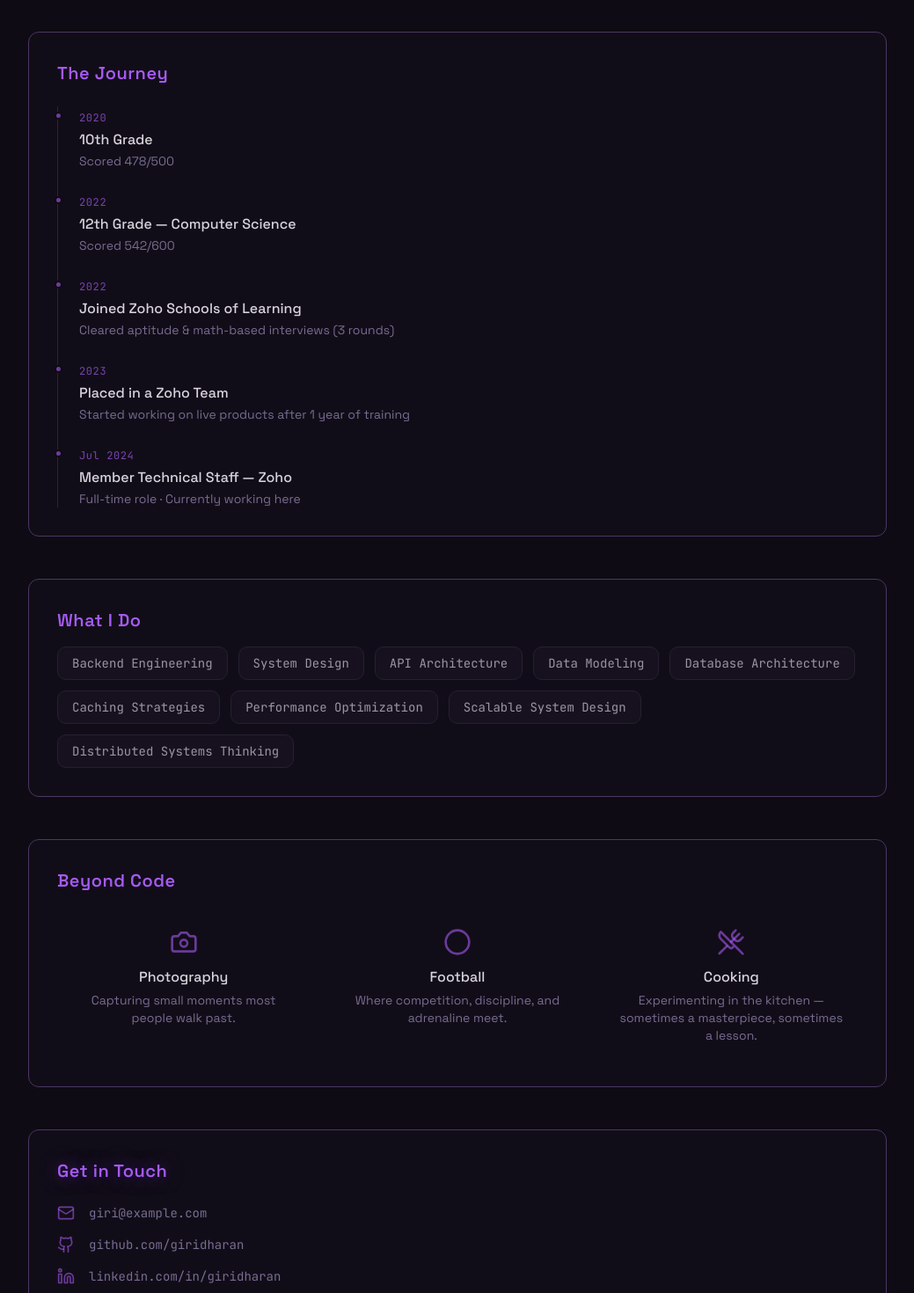
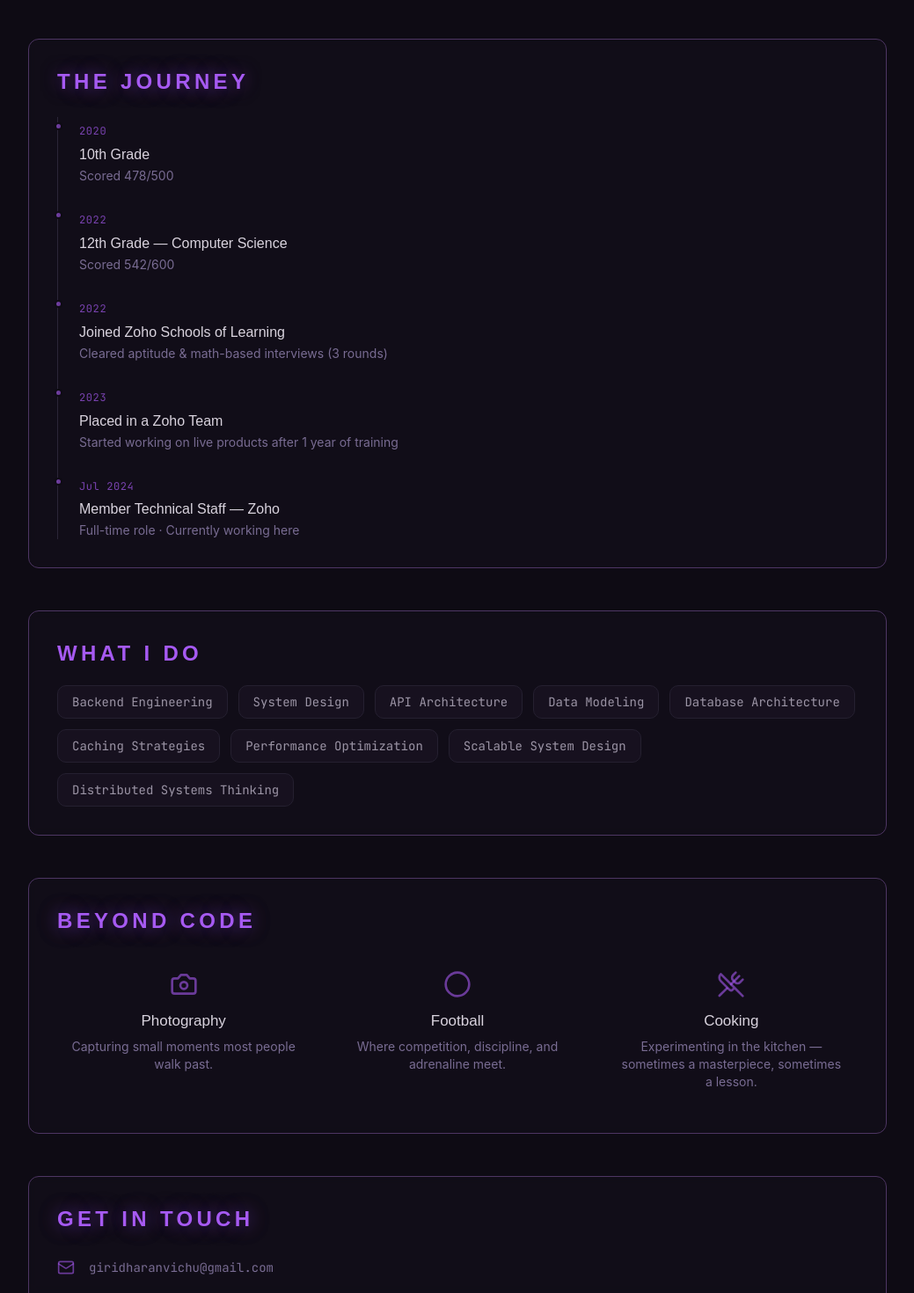
Before and after one commit to Giridharan-08/Giridharan-08, a React (Vite) app: page / in a window 1280 px wide. Shown: the part 1330-2800 px from the top of the page at 88% size, without its empty margins (120-1159 px from the left). Built offline with nearby package versions, Linux system fonts and the light colour scheme; the HTML template or start-up script is replaced by a standard one.

Commit message:
Enhance UI components and update contact information

```diff
--- a/index.html
+++ b/index.html
@@ -12,7 +12,7 @@
     <meta name="twitter:card" content="summary_large_image" />
     <link rel="preconnect" href="https://fonts.googleapis.com" />
     <link rel="preconnect" href="https://fonts.gstatic.com" crossorigin />
-    <link href="https://fonts.googleapis.com/css2?family=Playfair+Display:wght@400;500;600;700;800;900&family=Space+Grotesk:wght@300;400;500;600;700&family=JetBrains+Mono:wght@300;400;500&display=swap" rel="stylesheet" />
+    <link href="https://fonts.googleapis.com/css2?family=Anton&family=JetBrains+Mono:wght@300;400;500&display=swap" rel="stylesheet" />
   </head>
   <body>
     <div id="root"></div>
--- a/src/components/ContactPanel.tsx
+++ b/src/components/ContactPanel.tsx
@@ -1,13 +1,62 @@
 import { motion } from "framer-motion";
-import { Mail, Github, Linkedin } from "lucide-react";
+import { useRef, useState } from "react";
+import { Mail, Github, Linkedin, Instagram, Copy, ExternalLink } from "lucide-react";
 
 const contacts = [
-  { icon: Mail, label: "Email", href: "mailto:giri@example.com", display: "giri@example.com" },
-  { icon: Github, label: "GitHub", href: "https://github.com/giridharan", display: "github.com/giridharan" },
-  { icon: Linkedin, label: "LinkedIn", href: "https://linkedin.com/in/giridharan", display: "linkedin.com/in/giridharan" },
+	{
+		icon: Mail,
+		label: "Email",
+		href: "mailto:giridharanvichu@gmail.com",
+		display: "giridharanvichu@gmail.com",
+		copyValue: "giridharanvichu@gmail.com",
+	},
+	{
+		icon: Github,
+		label: "GitHub",
+		href: "https://github.com/Giridharan-08",
+		display: "github.com/Giridharan-08",
+	},
+	{
+		icon: Linkedin,
+		label: "LinkedIn",
+		href: "https://www.linkedin.com/in/giridharan-s-030225244/",
+		display: "linkedin.com/in/giridharan-s-030225244",
+	},
+	{
+		icon: Instagram,
+		label: "Instagram",
+		href: "https://www.instagram.com/sparkxz_08/",
+		display: "instagram.com/sparkxz_08",
+	},
 ];
 
 const ContactPanel = () => {
+	const [copiedLabel, setCopiedLabel] = useState<string | null>(null);
+	const resetTimerRef = useRef<number | null>(null);
+
+	const handleCopy = async (value: string, label: string) => {
+		if (navigator?.clipboard?.writeText) {
+			await navigator.clipboard.writeText(value);
+		} else {
+			const fallback = document.createElement("textarea");
+			fallback.value = value;
+			fallback.style.position = "fixed";
+			fallback.style.opacity = "0";
+			document.body.appendChild(fallback);
+			fallback.select();
+			document.execCommand("copy");
+			document.body.removeChild(fallback);
+		}
+
+		setCopiedLabel(label);
+		if (resetTimerRef.current) {
+			window.clearTimeout(resetTimerRef.current);
+		}
+		resetTimerRef.current = window.setTimeout(() => {
+			setCopiedLabel(null);
+		}, 1200);
+	};
+
 	return (
 		<motion.div
 			initial={{ opacity: 0, y: 30 }}
@@ -16,27 +65,67 @@ const ContactPanel = () => {
 			transition={{ duration: 0.8, delay: 0.3 }}
 			className="frame-glow rounded-lg p-6 md:p-8 bg-card/40 backdrop-blur-sm"
 		>
-      <h3 className="text-primary font-display text-lg md:text-xl font-semibold mb-6 tracking-wide text-glow-violet">
+			<h3 className="text-primary font-display text-lg md:text-2xl font-semibold uppercase tracking-[0.18em] mb-6 text-glow-violet">
 				Get in Touch
 			</h3>
 			<div className="space-y-4">
-        {contacts.map((c, i) => (
-          <motion.a
+				{contacts.map((c, i) => {
+					const isEmail = c.href.startsWith("mailto:");
+					const showCopied = copiedLabel === c.label;
+					const copyValue = c.copyValue ?? c.href;
+					return (
+						<motion.div
 							key={c.label}
-            href={c.href}
-            target="_blank"
-            rel="noopener noreferrer"
-            className="flex items-center gap-4 group text-muted-foreground hover:text-primary transition-colors duration-300"
+							className="group"
 							initial={{ opacity: 0, x: -10 }}
 							whileInView={{ opacity: 1, x: 0 }}
 							viewport={{ once: true }}
 							transition={{ delay: 0.4 + i * 0.1 }}
-            whileHover={{ x: 4 }}
+						>
+							<div className="flex items-center gap-3">
+								<a
+									href={c.href}
+									target={isEmail ? undefined : "_blank"}
+									rel={isEmail ? undefined : "noopener noreferrer"}
+									className="flex items-center gap-4 text-muted-foreground hover:text-primary transition-colors duration-300"
 								>
 									<c.icon className="w-5 h-5 text-primary/60 group-hover:text-primary transition-colors" />
 									<span className="font-mono text-sm">{c.display}</span>
-          </motion.a>
-        ))}
+								</a>
+								<div className="flex items-center gap-2 opacity-0 group-hover:opacity-100 transition-opacity duration-200">
+									<div className="relative">
+										<button
+											type="button"
+											onClick={() => handleCopy(copyValue, c.label)}
+											className="text-muted-foreground hover:text-primary transition-colors"
+											aria-label={`Copy ${c.label} link`}
+											title="Copy link"
+										>
+											<Copy className="w-4 h-4" />
+										</button>
+										<span
+											className={`pointer-events-none absolute -top-7 left-1/2 -translate-x-1/2 rounded-md bg-secondary/80 px-2 py-0.5 text-[10px] font-mono text-secondary-foreground shadow-sm transition-opacity duration-300 ${
+												showCopied ? "opacity-100" : "opacity-0"
+											}`}
+										>
+											Copied
+										</span>
+									</div>
+									<a
+										href={c.href}
+										target={isEmail ? undefined : "_blank"}
+										rel={isEmail ? undefined : "noopener noreferrer"}
+										className="text-muted-foreground hover:text-primary transition-colors"
+										aria-label={`Open ${c.label} link`}
+										title="Open link"
+									>
+										<ExternalLink className="w-4 h-4" />
+									</a>
+								</div>
+							</div>
+						</motion.div>
+					);
+				})}
 			</div>
 		</motion.div>
 	);
--- a/src/components/GlowFrame.tsx
+++ b/src/components/GlowFrame.tsx
@@ -22,7 +22,7 @@ const GlowFrame = ({ title, children, delay = 0, className = "" }: GlowFrameProp
       onMouseLeave={() => setIsHovered(false)}
     >
       <motion.h3
-        className="text-primary font-display text-lg md:text-xl font-semibold mb-4 tracking-wide"
+        className="text-primary font-display text-lg md:text-2xl font-semibold uppercase tracking-[0.18em] mb-5 text-glow-violet"
         animate={{ textShadow: isHovered ? "0 0 20px hsl(320 90% 60% / 0.6)" : "0 0 0px transparent" }}
         transition={{ duration: 0.4 }}
       >
--- a/src/components/InterestsSection.tsx
+++ b/src/components/InterestsSection.tsx
@@ -15,7 +15,8 @@ const interests = [
 	{
 		icon: UtensilsCrossed,
 		label: "Cooking",
-    description: "Experimenting in the kitchen — sometimes a masterpiece, sometimes a lesson.",
+		description:
+			"Experimenting in the kitchen — sometimes a masterpiece, sometimes a lesson.",
 	},
 ];
 
@@ -28,7 +29,7 @@ const InterestsSection = () => {
 			transition={{ duration: 0.8, delay: 0.2 }}
 			className="frame-glow rounded-lg p-6 md:p-8 bg-card/40 backdrop-blur-sm"
 		>
-      <h3 className="text-primary font-display text-lg md:text-xl font-semibold mb-6 tracking-wide">
+			<h3 className="text-primary font-display text-lg md:text-2xl font-semibold uppercase tracking-[0.18em] mb-6 text-glow-violet">
 				Beyond Code
 			</h3>
 			<div className="grid grid-cols-1 sm:grid-cols-3 gap-6">
@@ -43,8 +44,12 @@ const InterestsSection = () => {
 						whileHover={{ y: -4 }}
 					>
 						<item.icon className="w-8 h-8 mx-auto mb-3 text-primary/60 group-hover:text-primary transition-colors duration-300" />
-            <p className="font-display font-medium text-foreground mb-1">{item.label}</p>
-            <p className="text-muted-foreground text-sm">{item.description}</p>
+						<p className="font-display font-medium text-foreground mb-1">
+							{item.label}
+						</p>
+						<p className="text-muted-foreground text-sm">
+							{item.description}
+						</p>
 					</motion.div>
 				))}
 			</div>
--- a/src/components/JourneySection.tsx
+++ b/src/components/JourneySection.tsx
@@ -37,7 +37,7 @@ const JourneySection = () => {
 			transition={{ duration: 0.8, delay: 0.15 }}
 			className="frame-glow rounded-lg p-6 md:p-8 bg-card/40 backdrop-blur-sm"
 		>
-      <h3 className="text-primary font-display text-lg md:text-xl font-semibold mb-6 tracking-wide">
+			<h3 className="text-primary font-display text-lg md:text-2xl font-semibold uppercase tracking-[0.18em] mb-6 text-glow-violet">
 				The Journey
 			</h3>
 
@@ -53,9 +53,15 @@ const JourneySection = () => {
 					>
 						{/* dot */}
 						<div className="absolute -left-[calc(1.5rem+4.5px)] top-1.5 w-[9px] h-[9px] rounded-full bg-primary/60 border-2 border-background" />
-            <span className="font-mono text-xs text-primary/70 tracking-wider">{m.year}</span>
-            <p className="font-display font-medium text-foreground text-sm md:text-base mt-0.5">{m.title}</p>
-            <p className="text-muted-foreground text-sm mt-0.5">{m.detail}</p>
+						<span className="font-mono text-xs text-primary/70 tracking-wider">
+							{m.year}
+						</span>
+						<p className="font-display font-medium text-foreground text-sm md:text-base mt-0.5">
+							{m.title}
+						</p>
+						<p className="text-muted-foreground text-sm mt-0.5">
+							{m.detail}
+						</p>
 					</motion.div>
 				))}
 			</div>
--- a/src/components/RoomHero.tsx
+++ b/src/components/RoomHero.tsx
@@ -18,15 +18,15 @@ const RoomHero = () => {
       </div>
 
       {/* Content */}
-      <div className="relative z-20 text-center px-6 max-w-3xl">
+      <div className="relative z-20 text-center px-6 w-full max-w-none overflow-visible">
         <motion.h1
           initial={{ opacity: 0, y: 20 }}
           animate={{ opacity: 1, y: 0 }}
           transition={{ duration: 1, delay: 0.3 }}
-          className="text-5xl md:text-7xl lg:text-8xl font-bold text-foreground mb-6 text-glow-violet"
+          className="text-7xl md:text-9xl lg:text-[10rem] font-bold leading-none tracking-[0.02em] uppercase mb-6 text-glow-violet-strong text-transparent bg-clip-text bg-gradient-to-r from-primary via-accent to-primary"
           style={{ fontFamily: "var(--font-cinematic)" }}
         >
-          Giridharan
+          <span className="text-[1.2em] mr-1 align-baseline">G</span>IRIDHARAN
         </motion.h1>
         <motion.p
           initial={{ opacity: 0, y: 10 }}
--- a/src/index.css
+++ b/src/index.css
@@ -42,8 +42,8 @@
     --room-wall: 260 30% 8%;
     --frame-border: 270 30% 30%;
 
-    --font-display: 'Space Grotesk', sans-serif;
-    --font-cinematic: 'Playfair Display', serif;
+    --font-display: -apple-system, BlinkMacSystemFont, "SF Pro Text", "SF Pro Display", "Segoe UI", Roboto, Helvetica, Arial, sans-serif;
+    --font-cinematic: 'Anton', sans-serif;
     --font-mono: 'JetBrains Mono', monospace;
 
     --sidebar-background: 260 30% 8%;
@@ -65,6 +65,8 @@
   body {
     @apply bg-background text-foreground;
     font-family: var(--font-display);
+    font-size: 17px;
+    line-height: 1.7;
     overflow-x: hidden;
   }
 
```
Also changed, not shown: 1 other file (tests, documents, lock files or other folders). Lines whose indentation alone changed are shown as unchanged.
